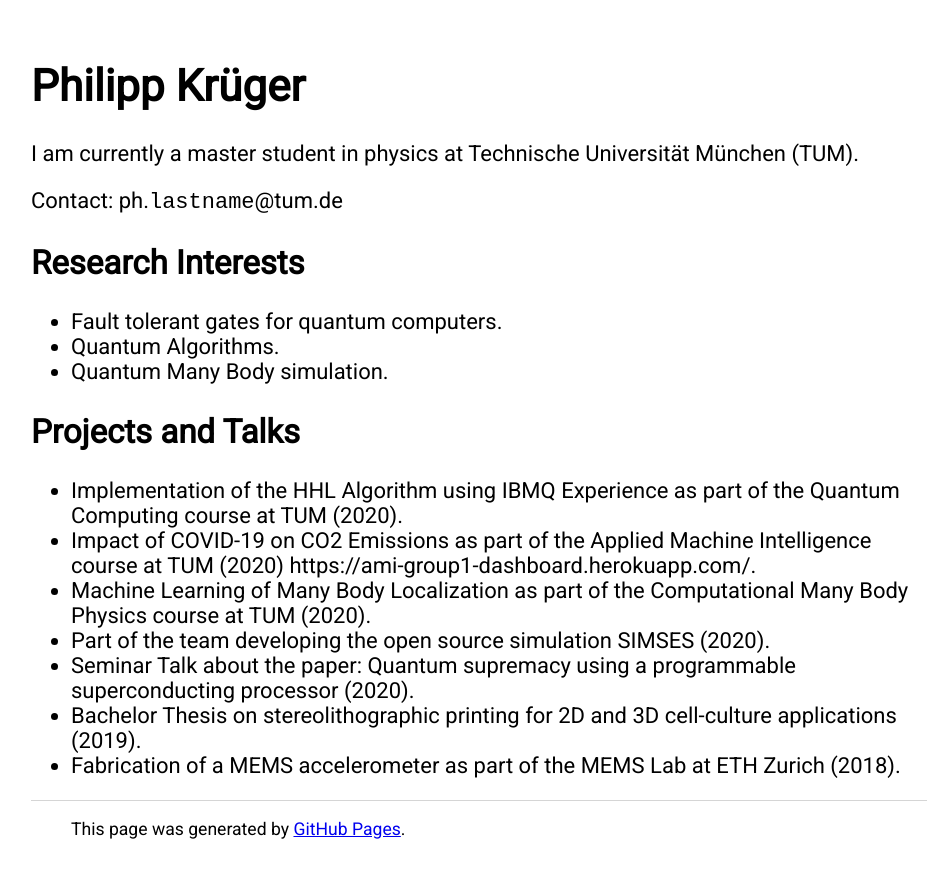
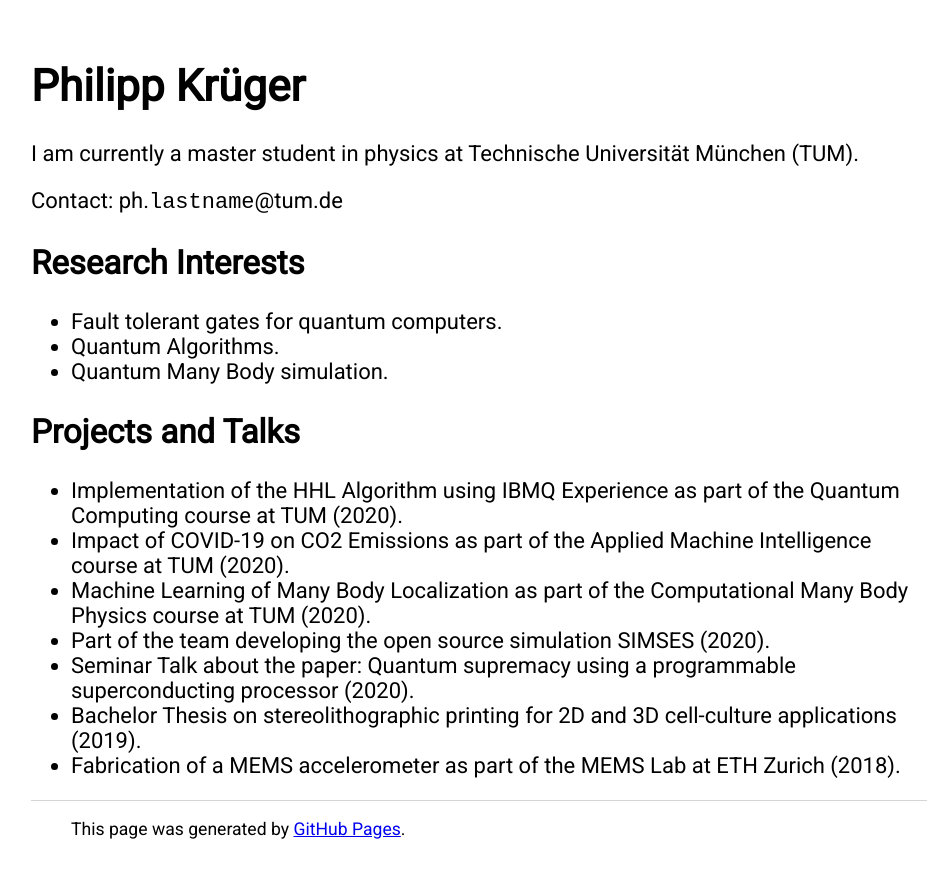
Before and after one commit to PhilippKrueger/PhilippKrueger.github.io, a Jekyll site: the page built from index.html, in a window 1280 px wide. Shown: the top 878 px of the page, without its empty margins (161-1100 px from the left). Built offline with Jekyll 4.4.1, drawn with Linux system fonts in a browser that asks for light colours; some of the changed lines change nothing that is shown.

Commit message:
Update index.html

```diff
--- a/index.html
+++ b/index.html
@@ -20,7 +20,7 @@ title: Philipp Krüger
 
 	<ul>
 	  <li>Implementation of the HHL Algorithm using IBMQ Experience as part of the Quantum Computing course at TUM (2020).</li>
-	  <li>Impact of COVID-19 on CO2 Emissions as part of the Applied Machine Intelligence course at TUM (2020) <url>https://ami-group1-dashboard.herokuapp.com/</url>.</li>
+	  <li>Impact of COVID-19 on CO2 Emissions as part of the Applied Machine Intelligence course at TUM (2020).</li>
 	  <li>Machine Learning of Many Body Localization as part of the Computational Many Body Physics course at TUM (2020).</li>
 	  <li>Part of the team developing the open source simulation SIMSES (2020).</li>
 	  <li>Seminar Talk about the paper: Quantum supremacy using a programmable superconducting processor (2020).</li>
```
